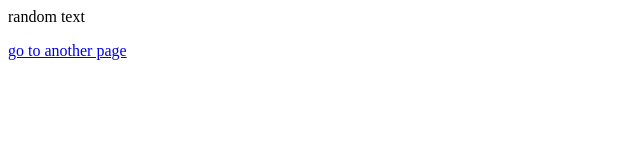
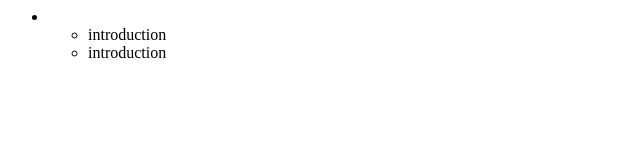
Before and after one commit to YueyingShi/Playbook, a plain HTML site: page index.html in a window 1280 px wide. Shown: the whole page, without its empty margins (0-640 px from the left). Drawn offline with Linux system fonts and the light colour scheme.

Commit message:
fix list

```diff
--- a/index.html
+++ b/index.html
@@ -2,7 +2,16 @@
   <header>
   </header>
   <body>
-    <p>random text</p>
-    <a href="domain/detail.html">go to another page</a>
+<ul>
+  <li>
+    <ul>
+      <li>introduction
+      </li>
+      <li>introduction
+      </li>
+
+    </ul>
+  </li>
+</ul>
   </body>
 </html>
```
